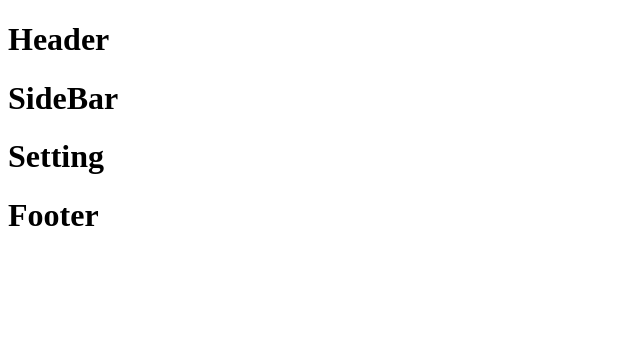
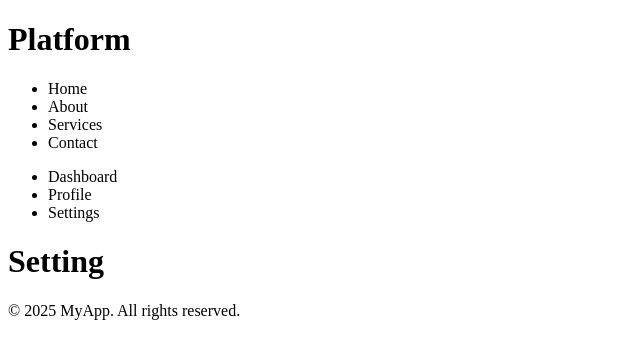
Before and after one commit to sriharsh1104/vite-scss, a React (Vite) app in the folder project_setup/: page /app/settings in a window 1280 px wide. Shown: the top 358 px of the page, without its empty margins (0-640 px from the left). Built offline with nearby package versions, Linux system fonts and the light colour scheme.

Commit message:
feature: html for footer sideBar and header is set

```diff
--- a/project_setup/src/Components/AppRoutes/AppRoutes.tsx
+++ b/project_setup/src/Components/AppRoutes/AppRoutes.tsx
@@ -28,7 +28,7 @@ const AppRoutes: React.FC<RoutesProps> = ({ isAuthenticated }) => {
       )}
 
       {/* Default Route */}
-      <Route path="*" element={<Navigate to="/signup" />} />
+      <Route path="*" element={<Navigate to="/app" />} />
     </Routes>
   );
 };
--- a/project_setup/src/Components/Footer/Footer.tsx
+++ b/project_setup/src/Components/Footer/Footer.tsx
@@ -1,4 +1,11 @@
-const Footer:any = () => {
- return <h1>Footer</h1>;
+import React from 'react';
+
+const Footer: React.FC = () => {
+  return (
+    <footer className="footer">
+      <p>© 2025 MyApp. All rights reserved.</p>
+    </footer>
+  );
 };
+
 export default Footer;
--- a/project_setup/src/Components/Header/Header.tsx
+++ b/project_setup/src/Components/Header/Header.tsx
@@ -1,4 +1,24 @@
-const Header:any = () => {
-  return <h1>Header</h1>;
+import { useNavigate } from "react-router-dom";
+
+const Header: React.FC = () => {
+  const navigate = useNavigate();
+  const handleNavigation = (path: string) => {
+    navigate(path);
+  };
+  return (
+    <header className="header">
+      <div className="logo" onClick={() => handleNavigation('/')}>
+        <h1>Platform</h1>
+      </div>
+      <nav className="nav">
+        <ul>
+          <li><div className="nav-link" onClick={() => handleNavigation('/')}>Home</div></li>
+          <li><div className="nav-link" onClick={() => handleNavigation('/about')}>About</div></li>
+          <li><div className="nav-link" onClick={() => handleNavigation('/services')}>Services</div></li>
+          <li><div className="nav-link" onClick={() => handleNavigation('/contact')}>Contact</div></li>
+        </ul>
+      </nav>
+    </header>
+  );
 };
 export default Header;
--- a/project_setup/src/Components/SideBar/SideBar.tsx
+++ b/project_setup/src/Components/SideBar/SideBar.tsx
@@ -1,4 +1,40 @@
-const SideBar: any = () => {
-  return <h1>SideBar</h1>;
+import React from "react";
+import { useNavigate } from "react-router-dom";
+
+const Sidebar: React.FC = () => {
+  const navigate = useNavigate();
+
+  const handleNavigation = (path: string) => {
+    navigate(path);
+  };
+
+  return (
+    <div className="sidebar">
+      <ul>
+        <li>
+          <div className="sidebar-link" onClick={() => handleNavigation("/app/dashboard")}>
+            Dashboard
+          </div>
+        </li>
+        <li>
+          <div
+            className="sidebar-link"
+            onClick={() => handleNavigation("/app/profile")}
+          >
+            Profile
+          </div>
+        </li>
+        <li>
+          <div
+            className="sidebar-link"
+            onClick={() => handleNavigation("/app/settings")}
+          >
+            Settings
+          </div>
+        </li>
+      </ul>
+    </div>
+  );
 };
-export default SideBar;
+
+export default Sidebar;
--- a/project_setup/src/Pages/Public/SignIn/SignIn.tsx
+++ b/project_setup/src/Pages/Public/SignIn/SignIn.tsx
@@ -16,11 +16,12 @@ const SignIn: React.FC = () => {
     }),
     onSubmit: (values) => {
       console.log("values", values);
+      navigate("/app/dashboard");
     },
   });
   return (
     <div className="sign-up-container">
-      <h2>Sign Up</h2>
+      <h2>Sign In</h2>
       <form onSubmit={formik.handleSubmit}>
         <input
           type="email"
@@ -45,8 +46,9 @@ const SignIn: React.FC = () => {
         <button type="submit"> Sign In</button>
       </form>
       <p>
-        <span onClick={() => navigate("/signup")}>
-          Don't have an account? <span>Sign Up</span>
+        <span>
+          Don't have an account?{" "}
+          <span onClick={() => navigate("/signup")}>Sign Up</span>
         </span>
       </p>
     </div>
--- a/project_setup/src/Pages/Public/SignUp/SignUp.tsx
+++ b/project_setup/src/Pages/Public/SignUp/SignUp.tsx
@@ -100,8 +100,9 @@ const SignUp: React.FC = () => {
         <button type="submit"> Sign Up</button>
       </form>
       <p className="sign-in-link">
-        <span onClick={() => navigate("/signin")}>
-          Already Registered? <span>Sign In</span>
+        <span>
+          Already Registered?{" "}
+          <span onClick={() => navigate("/signin")}>Sign In</span>
         </span>
       </p>
     </div>
```
